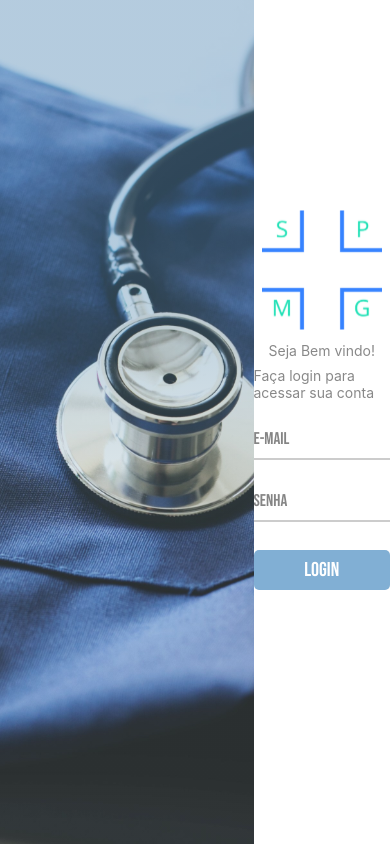
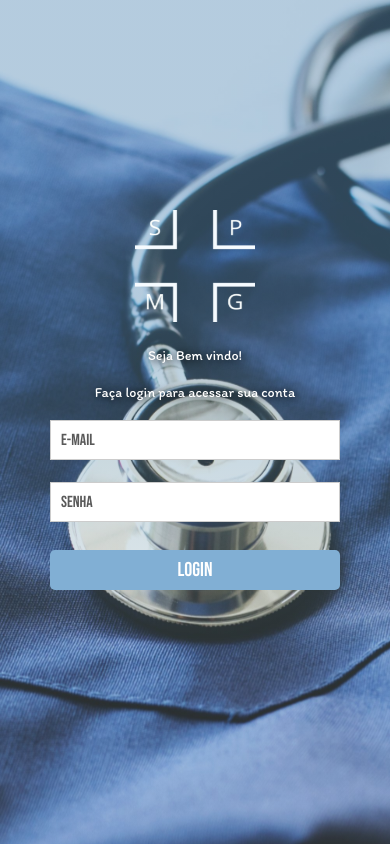
Before and after one commit to Vitormanoel-melo/Sprint-4_Front-End_Semestre-2, a React (Create React App) app in the folder Projects/SP-Medical-Group/projeto-spmg/: page /login in a window 390 px wide. Built offline with nearby package versions, Linux system fonts and the light colour scheme.

Commit message:
Projeto SP Medical Group - Responsividade adicionada à página de login

```diff
--- a/Projects/SP-Medical-Group/projeto-spmg/src/assets/css/consulta.css
+++ b/Projects/SP-Medical-Group/projeto-spmg/src/assets/css/consulta.css
@@ -362,26 +362,7 @@ body {
     align-items: center;
 }
 
-.btn-alterar input {
-    width: 200px;
-    height: 30px;
-    background-color: #81AFD4;
-    cursor: pointer;
-    text-transform: uppercase;
-    color: white;
-    font-weight: 500;
-    border: none;
-    border-radius: 5px;
-}
-
-.btn-alterar input:hover {
-    background-color: #ccc;
-    color: black;
-    box-shadow: rgba(0, 0, 0, 0.356) 3px 3px 3px;
-    transition: 0.5s;
-}
-
-.btn-alterar button {
+.btn-alterar button{
     width: 200px;
     height: 30px;
     background-color: #81AFD4;
--- a/Projects/SP-Medical-Group/projeto-spmg/src/assets/css/login.css
+++ b/Projects/SP-Medical-Group/projeto-spmg/src/assets/css/login.css
@@ -56,11 +56,12 @@
 }
 
 .logo img{
-    max-width: 120px;
+    width: 120px;
 }
 
 .logo p{
     font-size: 14px;
+    font-family: var(--font);
 }
 
 .campos{
@@ -78,7 +79,7 @@
     border: none;
     border-bottom: solid 2px #ccc;
     color: rgba(0, 0, 0, 0.705);
-    font-size: 17px;
+    font-size: 16px;
 }
 
 .campos input::placeholder{
@@ -113,3 +114,103 @@
     text-align: center;
     color: red;
 }
+
+
+/* Responsividade até 1199 px */
+@media screen and (max-width: 1199px) {
+    .imagem-login {
+        width: 72%;
+        background-size:cover;
+        background-repeat: no-repeat;
+    }
+}
+
+@media screen and (max-width: 991px) {
+    .imagem-login {
+        width: 100%;
+        height: 100vh;
+        background-size:cover;
+        background-repeat: no-repeat;
+        position: absolute;
+        background-image: url('../img/Rectangle\ 1.svg');
+    }
+
+    .campos-login {
+        width: 100%;
+        position: relative;
+        display: flex;
+        justify-content: center;
+    }
+
+    .logo p {
+        color: #FFF;
+    }
+
+    .campos input{
+        padding-left: 10px;
+    }
+
+    .campos input::placeholder{
+        color: rgba(0, 0, 0, 0.651);
+    }
+
+}
+
+
+/* Responsividade até 767px */
+@media screen and (max-width: 767px) {
+    .imagem-login {
+        width: 100%;
+        height: 100vh;
+        background-size:cover;
+        background-repeat: no-repeat;
+        position: absolute;
+        background-image: url('../img/Rectangle\ 1.svg');
+    }
+
+    .campos-login {
+        width: 100%;
+        position: relative;
+        display: flex;
+        justify-content: center;
+    }
+
+    .login {
+        display: flex;
+        flex-direction: column;
+    }
+
+    .logo p {
+        color: #FFF;
+    }
+
+    .campos button:hover{
+        box-shadow: rgba(0, 0, 0, 0.432) 10px 10px 10px;
+    }
+
+    .campos input{
+        padding-left: 10px;
+        border: solid 1px #ccc;
+    }
+
+    .campos input::placeholder{
+        color: rgba(0, 0, 0, 0.651);
+    }
+
+}
+
+/* Responsividade até 576px */
+@media screen and (max-width: 576px) {
+    .imagem-login {
+        width: 100%;
+        height: 100vh;
+        background-size:auto;
+        background-repeat: no-repeat;
+        position: absolute;
+        background-image: url('../img/Rectangle\ 1.svg');
+    }
+
+    .logo p {
+        text-shadow: #000 1px 1px 8px;
+    }
+}
--- a/Projects/SP-Medical-Group/projeto-spmg/src/components/consulta/consulta.js
+++ b/Projects/SP-Medical-Group/projeto-spmg/src/components/consulta/consulta.js
@@ -276,7 +276,8 @@ class Consulta extends Component{
                                             <div className="btn-alterar">
                                                 {
                                                     parseJwt().role === '2' && this.state.idConsultaAlterada != consulta.idConsulta &&
-                                                    <button name="idConsultaAlterada" value={consulta.idConsulta}
+                                                    <button
+                                                            name="idConsultaAlterada" value={consulta.idConsulta}
                                                             type='button'
                                                             onClick={this.atualizaEstado}>
                                                         Alterar Descrição
@@ -285,7 +286,9 @@ class Consulta extends Component{
 
                                                 {
                                                     parseJwt().role === '2' && this.state.idConsultaAlterada == consulta.idConsulta &&
-                                                    <button disabled={this.state.descricao !== '' ? '' : 'none'} type='submit'>Salvar Alteração</button>
+                                                    <button disabled={this.state.descricao !== '' ? '' : 'none'}
+                                                    style={this.state.descricao !== '' ? {cursor: 'pointer'} : {cursor: 'no-drop'}}
+                                                    type='submit'>Salvar Alteração</button>
                                                 }
 
                                                 {
--- a/Projects/SP-Medical-Group/projeto-spmg/src/pages/home/App.js
+++ b/Projects/SP-Medical-Group/projeto-spmg/src/pages/home/App.js
@@ -14,18 +14,34 @@ import mapa from '../../assets/img/mapa 1.png'
 import medico_1 from '../../assets/img/medico-1.svg'
 
 function App() {
+  const [listaClinicas, setListaClinicas] = useState([])
 
-//   const [ listaClinicas, setListaClinicas ] = useState([]);
+  // Busca todas as clínicas
+  function buscarClinicas(){
+    try {
+      axios('http://localhost:5000/api/clinicas/todos')
 
-//   function buscarClinicas(){
-//     axios.get('http://localhost:5000/api/clinicas')
+      .then(resposta => {
+          if(resposta.status === 200){
+            setListaClinicas(resposta.data)
+          }
+      })
 
-//     .then(resposta => {
-//         if(resposta.status === 200){
-//             setListaClinicas(resposta.data)
-//         }
-//     })
-//   }
+      .catch()
+    } catch (error) {
+
+    }
+  }
+
+  // Função que formata o horário para mostar mostrar apenas
+  function formatarHora(hora){
+    let horaFormatada = hora.split(':')[0]
+    horaFormatada = horaFormatada + ':' + hora.split(':')[1]
+
+    return horaFormatada
+  }
+
+  useEffect(buscarClinicas, [])
 
   return (
     <div>
@@ -43,7 +59,7 @@ function App() {
                   </div>
                   <div className="contato">
                       <p>
-                          Para agendar uma consulta ligue para uma de <a href="#__clinicas" style={{color: 'white'}}>nossas clínicas</a>
+                          Para agendar uma consulta vá a uma de <a href="#__clinicas" style={{color: 'white'}}>nossas clínicas</a>
                       </p>
                   </div>
               </div>
@@ -75,16 +91,22 @@ function App() {
 
         <section className="clinicas" id="__clinicas">
             <div className="conteudo">
-                <div className="clinica-infos">
+                {
+                    listaClinicas.map( clinica => {
+                        return(
+                            <div key={clinica.idClinica} className="clinica-infos">
                                 <div id="id-dom" className="endereco">
-                        <h3>Nome da Clínica</h3>
-                        <p>Rua endereco, numero 192</p>
-                        <p>Telefone: (11) 7981-5480 </p>
+                                    <h3>{clinica.razaoSocial}</h3>
+                                    <p>{clinica.endereco}</p>
+                                    <p>{clinica.dataAbertura} - {formatarHora(clinica.horarioAbertura)} às {formatarHora(clinica.horarioFechamento)}</p>
                                 </div>
                                 <div className="mapa">
                                     <img src={mapa} alt="Endereço da clínica no mapa" />
                                 </div>
                             </div>
+                        )
+                    })
+                }
             </div>
         </section>
 
--- a/Projects/SP-Medical-Group/projeto-spmg/src/pages/login/login.js
+++ b/Projects/SP-Medical-Group/projeto-spmg/src/pages/login/login.js
@@ -5,6 +5,7 @@ import axios from 'axios'
 import '../../assets/css/login.css'
 
 import Logo from '../../assets/img/logoSVG.svg'
+import LogoBranco from '../../assets/img/logo-branco.svg'
 
 class Login extends Component{
     constructor(props){
@@ -40,6 +41,8 @@ class Login extends Component{
                 localStorage.setItem('login-user-acess', resposta.data.token);
                 // define o state isLoading como fase
                 this.setState({isLoading : false})
+                // Chama a função para limpar os campos de login
+                this.limparCampos()
                 // empurra o usuário para a página home
                 this.props.history.push('/');
             }
@@ -53,8 +56,6 @@ class Login extends Component{
             this.setState({isLoading : false})
         })
 
-        // Chama a função para limpar os campos de login
-        this.limparCampos()
     }
 
 
@@ -79,7 +80,14 @@ class Login extends Component{
                     <div className="campos-login">
                         <div className="content-login">
                             <div className="logo">
-                                <Link to='/'><img src={Logo} alt="Logo do SP Medical Group" /></Link>
+                                <Link to='/'>
+                                    <picture>
+                                        {/* <source media="(max-width: 47.93em)" srcset="img/Banner576.jpg" /> */}
+                                        <source media="(max-width: 991px)" srcSet={LogoBranco} />
+                                        <source media="(max-width: 1920px)" srcSet={Logo} />
+                                        <img src={Logo} alt="Logo do SP Medical Group" />
+                                    </picture>
+                                </Link>
                                 <p>Seja Bem vindo!</p>
                                 <p>Faça login para acessar sua conta</p>
                             </div>
```
Also changed, not shown: Projects/SP-Medical-Group/projeto-spmg/src/components/header/header.js (+0 -7 lines), Projects/SP-Medical-Group/projeto-spmg/src/assets/img/logo-branco.svg (added). Lines whose indentation alone changed are shown as unchanged.
